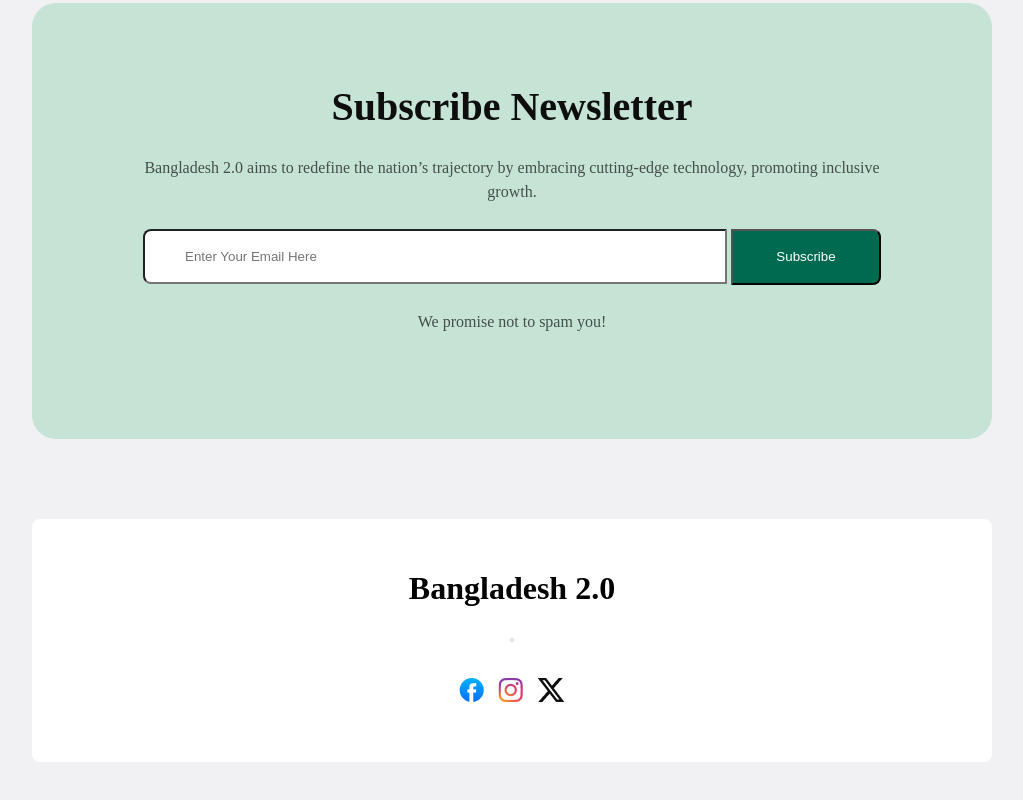
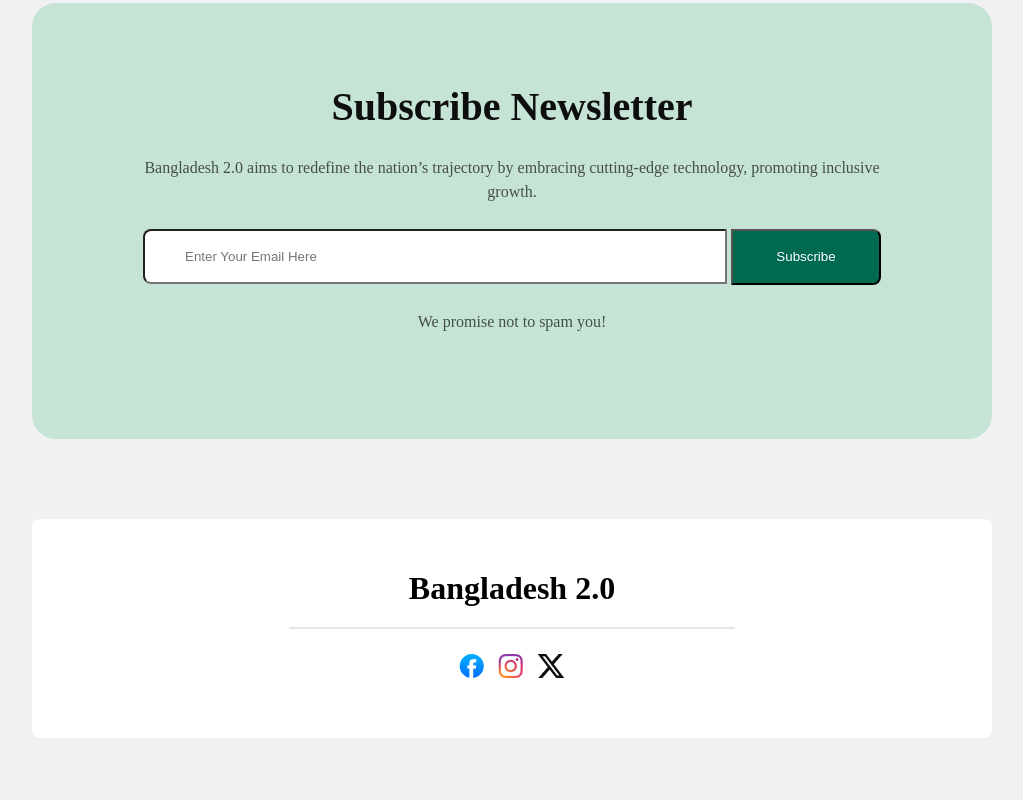
Before and after one commit to xohamxoza/B11A1--assignment-1, a plain HTML site: page index.html in a window 1280 px wide. Shown: the part 5417-6217 px from the top of the page, without its empty margins (128-1151 px from the left). Drawn offline with Linux system fonts and the light colour scheme.

Commit message:
bug fixes on footer section

```diff
--- a/styles/style.css
+++ b/styles/style.css
@@ -718,9 +718,10 @@ h1.donate-head {
 
 
 hr {
-    margin: 31px 0;
-    /* max-width: 1000x; */
-    border: 2px solid rgba(14, 14, 14, 0.1);
+    margin: 20px auto;
+    width: 70%;
+    border: none;
+    border-top: 2px solid rgba(14, 14, 14, 0.1);
 }
 
 .sicon {
```
